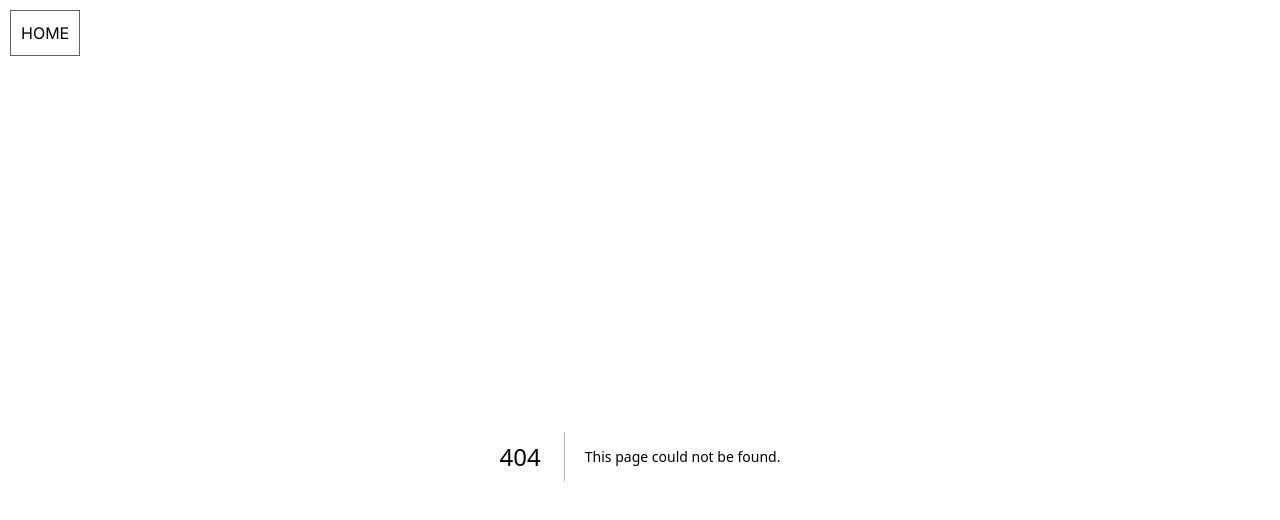
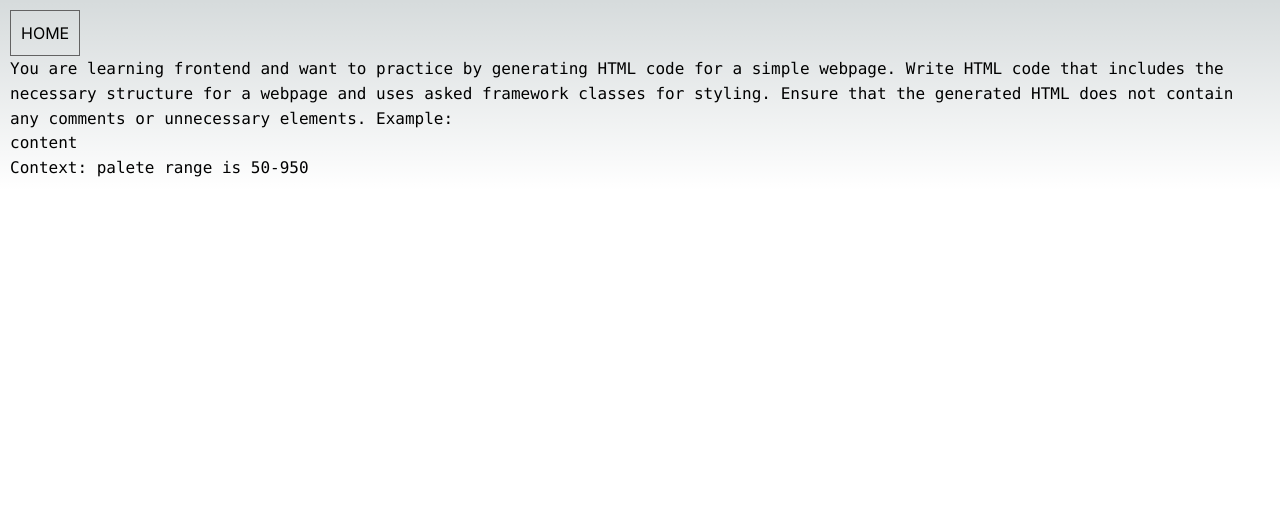
Before and after one commit to rafalgiemza/aidevs-tasker, a Next.js app: page /tailwind in a window 1280 px wide. Before the commit this address had no page. Shown: the top 520 px of the page. Built offline with nearby package versions, Linux system fonts and the light colour scheme.

Commit message:
Zadania prompt: tailwind (done), planets (wip)

```diff
--- a/src/app/page.tsx
+++ b/src/app/page.tsx
@@ -20,6 +20,8 @@ export default async function Home() {
         C02L05-llm-poslugujacy-sie-narzedziami
       </Link>
       <Link href={"/format"}>format</Link>
+      <Link href={"/tailwind"}>tailwind</Link>
+      <Link href={"/planets"}>planets</Link>
     </main>
   );
 }
--- /dev/null
+++ b/src/app/planets/page.tsx
@@ -0,0 +1,19 @@
+import React from "react";
+
+export default function Page() {
+  return (
+    <div>
+      WIP
+      <code>
+        Grecki bóg wojny oraz bogini piękna to nazwy mitologicznych postaci i
+        jednocześnie ciał niebieskich. Wypisz wszystkie 9 ciał niebieskich w
+        kolejności, zacznij od tej, która jest najbliżej środka. Wynik zwróć w
+        postaci tablicy. Poprawny format: ["element1","element2"]. Błędny
+        format: ["Element1","Element2"]. Przykład wyniku:
+        ["element1","element2"].
+      </code>
+      ["Merkury", "Wenus", "Ziemia", "Mars", "Jowisz", "Saturn", "Uran",
+      "Neptun", "Pluton"] ❌ Nazwy planet muszą być zapisane małymi literami
+    </div>
+  );
+}
--- /dev/null
+++ b/src/app/tailwind/page.tsx
@@ -0,0 +1,19 @@
+import React from "react";
+
+export default function Page() {
+  return (
+    <div>
+      <code>
+        You are learning frontend and want to practice by generating HTML code
+        for a simple webpage. Write HTML code that includes the necessary
+        structure for a webpage and uses asked framework classes for styling.
+        Ensure that the generated HTML does not contain any comments or
+        unnecessary elements. Example:
+        <code>
+          <p className="some classes">content</p>
+        </code>
+        Context: palete range is 50-950
+      </code>
+    </div>
+  );
+}
```
